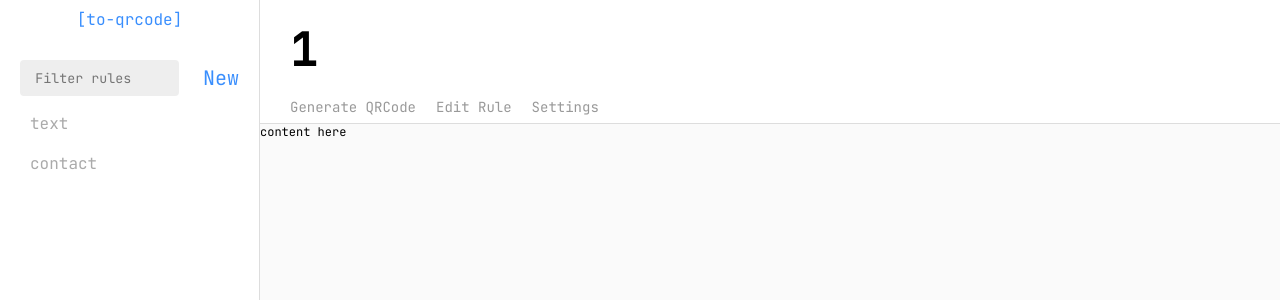
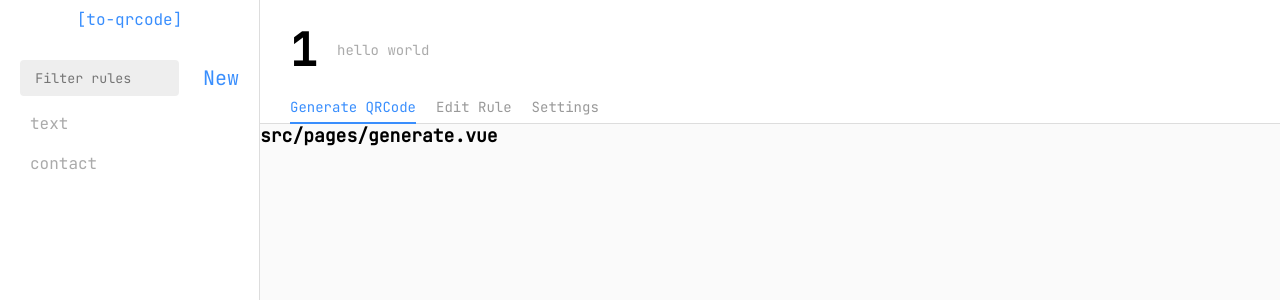
Before and after one commit to ioslh/to-qrcode, a Vue app: page /rules/1 in a window 1280 px wide. Shown: the top 300 px of the page. Built offline with nearby package versions, Linux system fonts and the light colour scheme; a small style sheet from the web is missing.

Commit message:
feat: router

```diff
--- a/src/app.vue
+++ b/src/app.vue
@@ -22,15 +22,12 @@ import builtinRules from '@/shared/builtin'
 import { getRules, ruleContext } from '@/shared/rules'
 import { Rule } from './typings'
 
-
 export default defineComponent({
   setup() {
     const keyword = ref('')
     const rules = ref<Rule[]>([])
 
-    const addRule = (rule: Rule) => {
-      rules.value.unshift(rule)
-    }
+    const addRule = (rule: Rule) => rules.value.unshift(rule)
 
     provide(ruleContext, { rules, addRule })
 
--- /dev/null
+++ b/src/pages/editor.vue
@@ -0,0 +1,19 @@
+<template>
+  <h1>src/pages/editor.vue</h1>
+</template>
+
+<script lang="ts">
+import { defineComponent, ref, watch } from 'vue'
+
+export default defineComponent({
+  props: {},
+  emits: [],
+  setup(props, { emit }){
+    return {}
+  }
+})
+</script>
+
+<style lang="scss" scoped>
+
+</style>
--- /dev/null
+++ b/src/pages/generate.vue
@@ -0,0 +1,19 @@
+<template>
+  <h1>src/pages/generate.vue</h1>
+</template>
+
+<script lang="ts">
+import { defineComponent, ref, watch } from 'vue'
+
+export default defineComponent({
+  props: {},
+  emits: [],
+  setup(props, { emit }){
+    return {}
+  }
+})
+</script>
+
+<style lang="scss" scoped>
+
+</style>
--- a/src/pages/new.vue
+++ b/src/pages/new.vue
@@ -36,11 +36,11 @@ export default defineComponent({
       if (!NAME_PATTERN.test(name.value)) {
         throw new Error(`name '${name.value}' is not match the pattern '${NAME_PATTERN}'`)
       }
-      if (getRules().find(rule => rule.name === name.value)) {
-        throw new Error(`name '${name.value}' is already used`)
-      }
       if (builtinRules.find(rule => rule.name === name.value)) {
         throw new Error(`name '${name.value}' is already used as builtin rule`)
+      }
+      if (rules.value.find(rule => rule.name === name.value)) {
+        throw new Error(`name '${name.value}' is already used`)
       }
     }
     const submit = async () => {
--- a/src/pages/rule.vue
+++ b/src/pages/rule.vue
@@ -5,7 +5,10 @@
   </div>
   <template v-else>
     <header>
-      <h2>{{ name }}</h2>
+      <div class="intro">
+        <h2>{{ name }}</h2>
+        <div class="desc">hello world</div>
+      </div>
       <div class="menu">
         <a
           v-for="m in menus"
@@ -15,13 +18,23 @@
         >{{ m.name }}</a>
       </div>
     </header>
-    <section>content here</section>
+    <section>
+      <generate v-if="menu === 'gen'" />
+      <settings v-else-if="menu === 'settings'" />
+      <editor v-else-if="menu === 'edit'" />
+      <div v-else>
+        oops
+      </div>
+    </section>
   </template>
 </template>
 
 <script lang="ts">
 import { computed, defineComponent, onMounted, ref, watch } from 'vue'
 import { useRoute, useRouter } from 'vue-router'
+import Generate from '@/pages/generate.vue'
+import Settings from '@/pages/settings.vue'
+import Editor from '@/pages/editor.vue'
 
 interface MenuItem {
   name: string
@@ -29,6 +42,11 @@ interface MenuItem {
 }
 
 export default defineComponent({
+  components: {
+    Generate,
+    Settings,
+    Editor,
+  },
   props: {},
   emits: [],
   setup(props, { emit }){
@@ -39,7 +57,7 @@ export default defineComponent({
     })
     const menus = ref<MenuItem[]>([])
     const menu = computed({
-      get: () => route.params.menu as string || 'use',
+      get: () => route.params.menu as string || 'gen',
       set: (v) => {
         router.push({
           params: {
@@ -110,6 +128,24 @@ header {
   font-size: 30px;
 }
 
+.intro {
+  display: flex;
+  align-items: center;
+  justify-content: flex-start;
+  width: 100%;
+}
+
+h2 {
+  flex-shrink: 0;
+}
+
+.desc {
+  font-size: 14px;
+  margin-left: 20px;
+  color: #aaa;
+  overflow: hidden;
+}
+
 .menu {
   position: relative;
   bottom: -1px;
--- /dev/null
+++ b/src/pages/settings.vue
@@ -0,0 +1,19 @@
+<template>
+  <h1>src/pages/settings.vue</h1>
+</template>
+
+<script lang="ts">
+import { defineComponent, ref, watch } from 'vue'
+
+export default defineComponent({
+  props: {},
+  emits: [],
+  setup(props, { emit }){
+    return {}
+  }
+})
+</script>
+
+<style lang="scss" scoped>
+
+</style>
```
